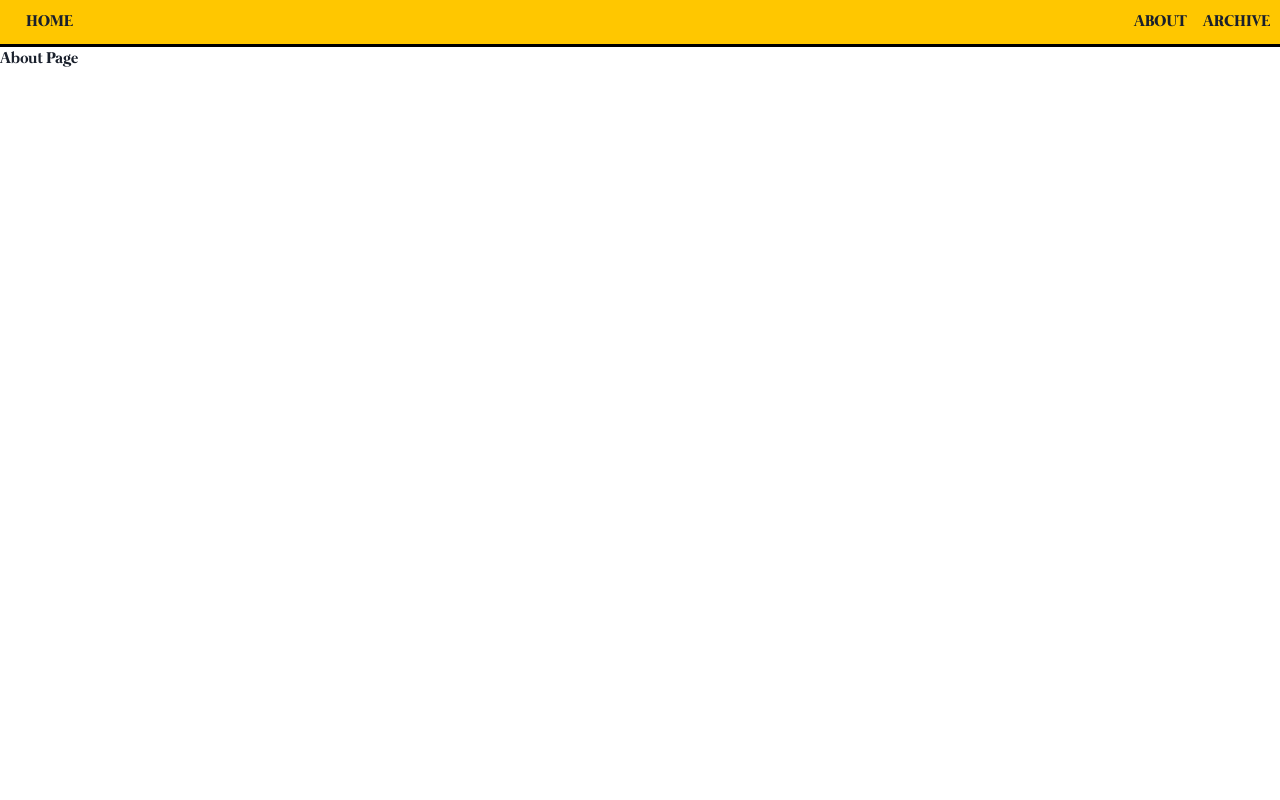
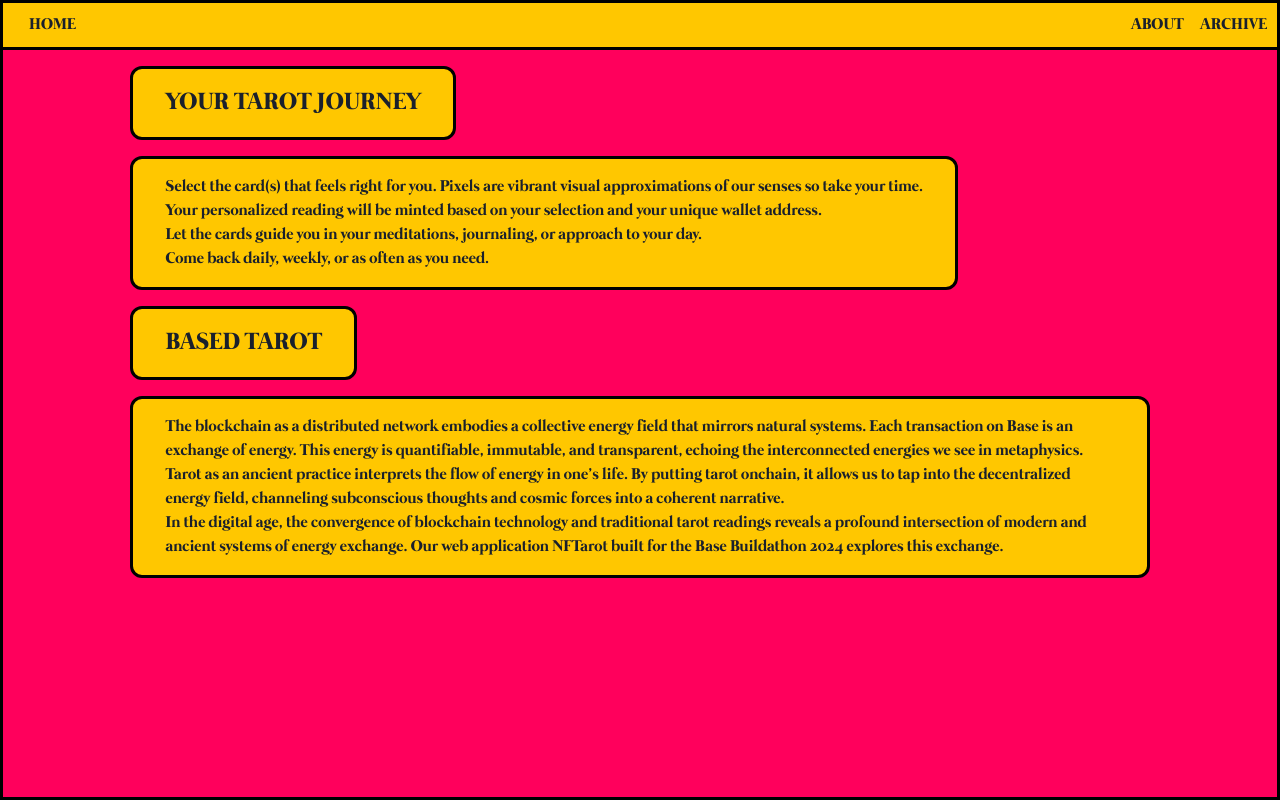
Before and after one commit to taramoves/nftarot, a Next.js app: page /about in a window 1280 px wide. Built offline with nearby package versions, Linux system fonts and the light colour scheme.

Commit message:
added rough styling for about page

```diff
--- a/src/pages/about.tsx
+++ b/src/pages/about.tsx
@@ -1,10 +1,73 @@
 import Navbar from "./components/NavBar/NavBar";
+import Page from "./components/Page/Page";
+import { Flex, Text } from "@chakra-ui/react";
+import { colors } from "./theme/foundations/colors";
+
+const boxStyles = {
+  flexDirection: "column",
+  alignItems: "flex-start",
+  width: "80%",
+  margin: "0 auto",
+};
+
+const textSyles = {
+  px: "2rem",
+  py: "1rem",
+  marginTop: "1rem",
+  background: colors.yellow,
+  borderRadius: ".75rem",
+  border: "3px solid black",
+};
 
 export default function About() {
   return (
-    <>
+    <Page variant={"about"}>
       <Navbar />
-      <h1>About Page</h1>
-    </>
+      <Flex {...boxStyles}>
+        <Text
+          {...textSyles}
+          style={{ fontSize: "1.5rem", textTransform: "uppercase" }}
+        >
+          Your Tarot Journey
+        </Text>
+        <Text {...textSyles}>
+          Select the card(s) that feels right for you. Pixels are vibrant visual
+          approximations of our senses so take your time.
+          <br />
+          Your personalized reading will be minted based on your selection and
+          your unique wallet address.
+          <br />
+          Let the cards guide you in your meditations, journaling, or approach
+          to your day.
+          <br />
+          Come back daily, weekly, or as often as you need.
+        </Text>
+      </Flex>
+      <Flex {...boxStyles}>
+        <Text
+          {...textSyles}
+          style={{ fontSize: "1.5rem", textTransform: "uppercase" }}
+        >
+          Based Tarot
+        </Text>
+        <Text {...textSyles}>
+          The blockchain as a distributed network embodies a collective energy
+          field that mirrors natural systems. Each transaction on Base is an
+          exchange of energy. This energy is quantifiable, immutable, and
+          transparent, echoing the interconnected energies we see in
+          metaphysics.
+          <br />
+          Tarot as an ancient practice interprets the flow of energy in one’s
+          life. By putting tarot onchain, it allows us to tap into the
+          decentralized energy field, channeling subconscious thoughts and
+          cosmic forces into a coherent narrative.
+          <br />
+          In the digital age, the convergence of blockchain technology and
+          traditional tarot readings reveals a profound intersection of modern
+          and ancient systems of energy exchange. Our web application NFTarot
+          built for the Base Buildathon 2024 explores this exchange.
+        </Text>
+      </Flex>
+    </Page>
   );
 }
--- a/src/pages/components/NavBar/NavBar.tsx
+++ b/src/pages/components/NavBar/NavBar.tsx
@@ -9,7 +9,6 @@ function Bar(props: any) {
 
   const styles = useMultiStyleConfig("NavBar");
 
-  console.log(styles);
   return (
     <Flex __css={styles.navbar} {...rest}>
       <StylesProvider value={styles}>{children}</StylesProvider>
@@ -25,7 +24,7 @@ function Links(props: any) {
 
 export default function NavBar() {
   return (
-    <Bar>
+    <Bar styles={{width: '100%'}}>
       <Links href="/">home</Links>
       <Box>
         <Links href="/about">about</Links>
--- /dev/null
+++ b/src/pages/components/Page/Page.tsx
@@ -0,0 +1,9 @@
+import { Flex, useStyleConfig } from "@chakra-ui/react";
+
+export default function Page(props: any) {
+  const { variant, ...rest } = props;
+
+  const styles = useStyleConfig("FullPage", { variant });
+
+  return <Flex __css={styles} {...rest} />;
+}
--- a/src/pages/index.tsx
+++ b/src/pages/index.tsx
@@ -1,10 +1,11 @@
 import Head from "next/head";
 import Link from "next/link";
 import styles from "./styles/Home.module.css";
+import Page from "./components/Page/Page";
 
 export default function Home() {
   return (
-    <div className={styles.container}>
+    <Page variant={"home"}>
       <Head>
         <title>NFTarot Homepage</title>
       </Head>
@@ -21,6 +22,6 @@ export default function Home() {
           </Link>
         </div>
       </div>
-    </div>
+    </Page>
   );
 }
--- a/src/pages/theme/components/fullPage.ts
+++ b/src/pages/theme/components/fullPage.ts
@@ -25,6 +25,15 @@ export const FullPage = defineStyleConfig({
         alignItems: 'center',
         justifyContent: 'center',
         backgroundColor: colors.seagreen,
-    }
+        borderTop: 'none',
+    },
+    "about": {
+      backgroundColor: colors.red,
+      flexDirection: "column",
+    },
+    "archive": {
+      backgroundColor: colors.red,
+      flexDirection: "column",
+    },
   },
 });
--- a/src/pages/theme/index.ts
+++ b/src/pages/theme/index.ts
@@ -23,4 +23,4 @@ export const customTheme = extendTheme({
   },
 });
 
-console.log(NavBar);
+console.log(FullPage);
```
Also changed, not shown: src/pages/card-reveal/index.tsx (+12 -4 lines), src/pages/card-select/index.tsx (+3 -10 lines).
